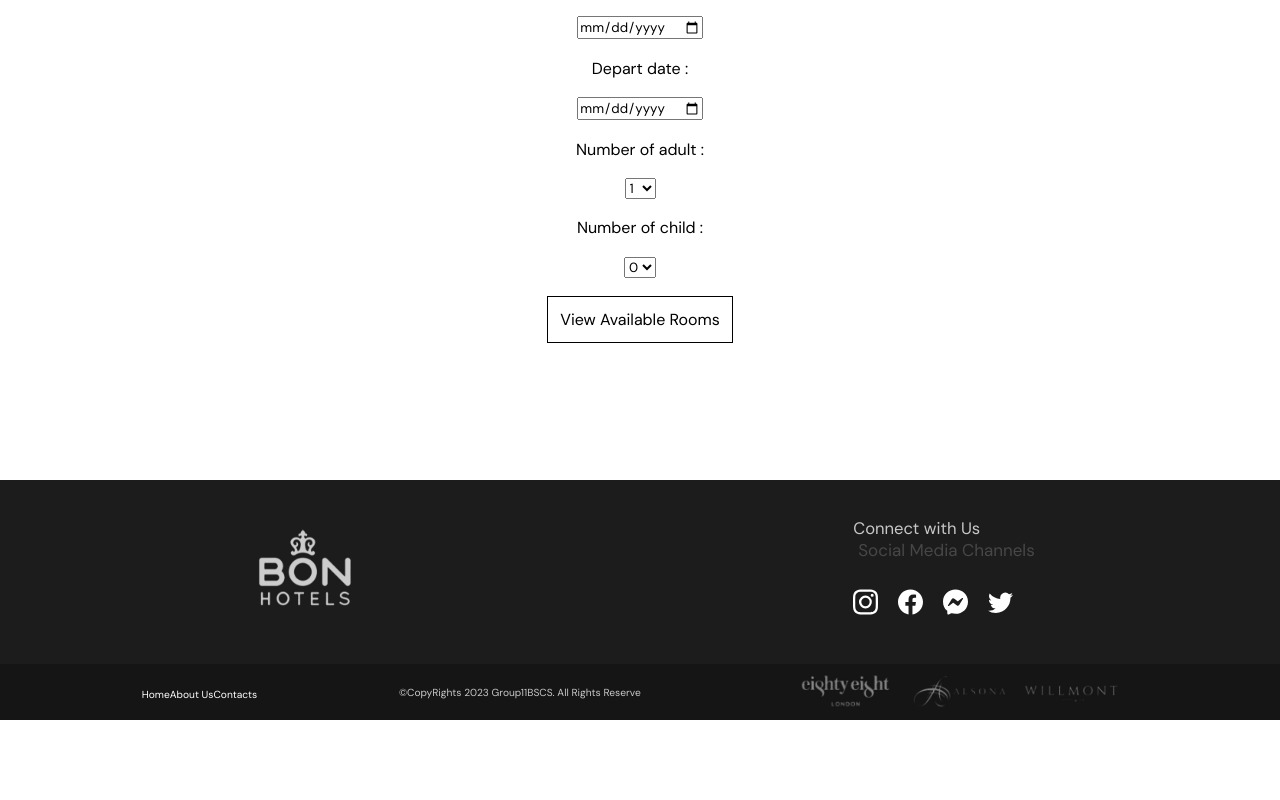
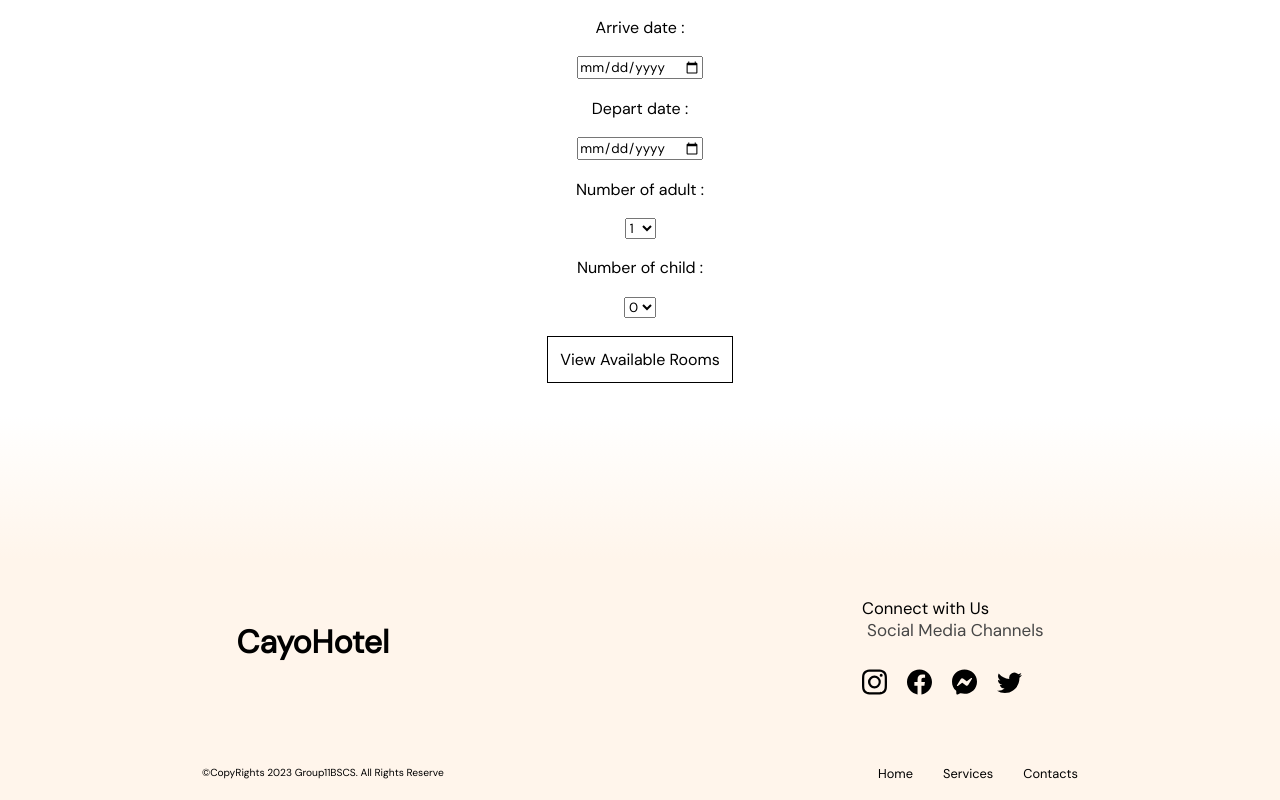
Before and after one commit to NelTeano/Hotel-Reservation, a React (Create React App) app in the folder my-react-app/: page /calendar in a window 1280 px wide. Shown: the part 385-1185 px from the top of the page. Before the commit the page ends 1110 px from the top, so only its background shows below. Built offline with nearby package versions, Linux system fonts and the light colour scheme.

Commit message:
little update changed footer in other pages so its all same and just added scroll to element when services in navbar clicked

```diff
--- a/my-react-app/src/footer.js
+++ b/my-react-app/src/footer.js
@@ -1,7 +1,6 @@
 import React from 'react'
 import './styles/footer.css'
-import brandLogos from './images/brandslogo.png'
-import SampleLogo from './images/SampleLogo.png'
+
 
 export default function footer() {
 
@@ -34,8 +33,7 @@ export default function footer() {
     <div className='footer-container'>
         <div className='foot'>
             <span>
-                <img alt='hotelLogo' src={SampleLogo}
-                style={{height: '12vh', width: 'auto'}}></img>
+            <a href='/'><h1>CayoHotel</h1></a>
             </span>
 
             <span><p>Connect with Us</p>
@@ -79,16 +77,14 @@ export default function footer() {
 
         </div>
         <div className='toe'>
-            <div>
-                <span><a href='/homepage'>Home</a></span>
-                <span><a href='/#'>About Us</a></span>
-                <span><a href='/#'>Contacts</a></span>
-            </div>
+
             <div>
                 <p>&#169;CopyRights 2023 Group11BSCS. All Rights Reserve</p>
             </div>
             <div>
-                <img alt='brandsLogo' src={brandLogos} style={{height: '100%', maxHeight: '60px'}}></img>
+                <span><a href='/'>Home</a></span>
+                <span><a href='/#'>Services</a></span>
+                <span><a href='/#'>Contacts</a></span>
             </div>
         </div>
     </div>
--- a/my-react-app/src/login.js
+++ b/my-react-app/src/login.js
@@ -36,7 +36,7 @@ export default function Login() {
         >
           <div>
             <Typography level="h4" component="h1">
-              <b>Welcome!</b>
+              <b>Administrator</b>
             </Typography>
             <Typography level="body2">Sign in to continue.</Typography>
           </div>
@@ -78,8 +78,8 @@ export default function Login() {
         mt: 1 /* margin top */,
         backgroundColor: 'black',
       '&:hover': {
-        color: '#c8c8c8',
-        backgroundColor: '#1c1c1c',
+        color: 'white',
+        backgroundColor: '#b82693',
       }  }}>Log in</Button>
           <Typography
             endDecorator={<Link
--- a/my-react-app/src/pages/TemporaryDatePicker.jsx
+++ b/my-react-app/src/pages/TemporaryDatePicker.jsx
@@ -15,7 +15,7 @@ export default function TemporaryDatePicker({
   setAvailableRooms}) {
 
   return (
-    <>
+    < >
       <Navbar />
       <EditBox arriveDate={arriveDate} departDate={departDate} previousPage={'/'} />
       <h3 style={{textAlign: 'center'}}>Temporary Date Picker</h3>
--- a/my-react-app/src/pages/confirmbookPage.jsx
+++ b/my-react-app/src/pages/confirmbookPage.jsx
@@ -3,6 +3,7 @@ import Form from '../bookform'
 import Navbar from '../navigation2'
 import EditBox from '../editbox'
 import SummaryBox from '../summaryBox'
+import Footer from '../footer'
 import '../styles/bookingpage.css'
 
 export default function confirmbookPage({
@@ -41,6 +42,7 @@ export default function confirmbookPage({
 
         </div>
     </div>
+    <Footer />
     </>
   )
 }
--- a/my-react-app/src/pages/home.jsx
+++ b/my-react-app/src/pages/home.jsx
@@ -1,4 +1,5 @@
 import React,{useEffect} from 'react'
+import {useRef} from 'react';
 import '../styles/home.css'
 import Carousel from '../Carousel'
 import SampleRoom from "../images/roomsamplelogo.jpg";
@@ -13,6 +14,12 @@ export default function Home({coverImg, facilityImg1, facilityImg2, smallRectang
     useEffect(() => {
         AOS.init();
       }, [])
+
+      const ref = useRef(null);
+
+      const handleClick = () => {
+        ref.current?.scrollIntoView({behavior: 'smooth'});
+      };
 
 
     const imgSrc = {
@@ -159,7 +166,7 @@ export default function Home({coverImg, facilityImg1, facilityImg2, smallRectang
 
             <span className='navbar-links'>
                 <a  style={{fontSize:'1.1vw'}} href='/#'>Home</a>
-                <a  style={{fontSize:'1.1vw'}} href='/#'>Services</a>
+                <button  style={{fontSize:'1.1vw'}} href='/' onClick={handleClick}>Services</button>
                 <a  style={{fontSize:'1.1vw'}} href='/#'>Contacts</a>
             </span>
         </div>
@@ -280,7 +287,7 @@ export default function Home({coverImg, facilityImg1, facilityImg2, smallRectang
                     lineHeight: '125%'
                 }}
                     >Luxury Rooms</h1>
-                <p style={{
+                <p ref={ref} style={{
                     textAlign: "center",
                     lineHeight: '125%'
                 }}
@@ -300,7 +307,7 @@ export default function Home({coverImg, facilityImg1, facilityImg2, smallRectang
         <footer>
         <div className='home-footer'>
             <span>
-                <a href='/#'><h1>CayoHotel</h1></a>
+                <a href='/'><h1>CayoHotel</h1></a>
             </span>
 
             <span><p>Connect with Us</p>
@@ -351,8 +358,8 @@ export default function Home({coverImg, facilityImg1, facilityImg2, smallRectang
                 </span>
 
                 <span className='links'>
-                    <a href='/#'>Home</a>
-                    <a href='/#'>Services</a>
+                    <a href='/'>Home</a>
+                    <a href='/'>Services</a>
                     <a href='/#'>Contacts</a>
                 </span>
             </div>
--- a/my-react-app/src/styles/TemporaryDatePicker.css
+++ b/my-react-app/src/styles/TemporaryDatePicker.css
@@ -1,17 +1,19 @@
 * {
     padding: 0px;
-    margin: 0xp;
+    margin: 0px;
     box-sizing: border-box;
 }
 
 .mainDatePickerContainer {
     display: flex;
-    height: 80vh;
+    height: 90vh;
     width: 100vw;
     justify-content: center;
     align-items: center;
     flex-direction: column;
     gap: 1.15em;
+    background: linear-gradient(180deg, #FFFFFF 80%, #FFF5EB 100%);
+
 }
 
 .rooms-booknow-btn {
--- a/my-react-app/src/styles/bookform.css
+++ b/my-react-app/src/styles/bookform.css
@@ -9,6 +9,7 @@
     height: 80vh;
     width: 50vw;
     border: 1px solid black;
+    background-color: white;
 
 }
 
--- a/my-react-app/src/styles/bookingpage.css
+++ b/my-react-app/src/styles/bookingpage.css
@@ -1,6 +1,8 @@
 .booking-container{
     display: flex;
     justify-content: space-around;
+    padding-bottom: 120px;
     align-items: center;
-    height: 1000px;
+    height: 130vh;
+    background: linear-gradient(180deg, #FFFFFF 51.13%, #FFF5EB 100%);
 }
--- a/my-react-app/src/styles/footer.css
+++ b/my-react-app/src/styles/footer.css
@@ -1,34 +1,36 @@
 .footer-container{
     display: flex;
     flex-direction: column;
+
+
 }
 .foot{
     display: flex;
     justify-content: space-around;
     align-items: center;
-    background-color: #1c1c1c;
+    background-color: #FFF5EB ;
     height: 23vh;
 
 }
 
 .foot p{
-    color: #c8c8c8;
+    color: black;
     font-size: 1.3vw;
 }
 
 .foot a{
 
     text-decoration: none;
-    color: white;
+    color: black;
     margin-right: 11%;
 }
 
 
 .toe{
     display: flex;
-    justify-content: space-evenly;
+    justify-content: space-around;
     align-items: center;
-    background-color: #151515;
+    background-color: #FFF5EB ;
     height: 7vh;
     color: #c8c8c8;
 
@@ -36,10 +38,19 @@
 
 .toe p{
     font-size: 0.8vw;
+    color: black;
 }
 
 .toe a{
+    margin-left: 30px;
     text-decoration: none;
-    color: white;
-    font-size: 0.8vw;
+    color: black;
+    font-size: 1vw;
 }
+
+.toe a:hover, footer a:hover{
+
+        color: #319194;
+        transition: 0.6s;
+
+}
--- a/my-react-app/src/styles/home.css
+++ b/my-react-app/src/styles/home.css
@@ -19,7 +19,16 @@
     z-index: 100;
 }
 
-.navbar-links a:hover{
+.navbar-home button{
+    background-color: transparent;
+    color: white;
+    border: none;
+    margin-left: 10px;
+    cursor: pointer;
+}
+
+
+.navbar-links a:hover , .navbar-links button:hover{
     color: black;
     transition: 0.4s;
 }
--- a/my-react-app/src/styles/login.css
+++ b/my-react-app/src/styles/login.css
@@ -15,7 +15,7 @@
     top: -15%;
     transform: rotate(-0.14deg);
     border-radius: 50%;
-    background: radial-gradient(farthest-corner at 10px 10px, #E7EA59, #FFF066, #FFE484, #FDFFB4);
+    background: radial-gradient(farthest-corner at 10px 10px, #b82693, #800d6c, #660c62, #a10e8e);
 
 }
 
@@ -38,5 +38,5 @@
     bottom: 10%;
     transform: rotate(-0.14deg);
     border-radius: 50%;
-    background: radial-gradient(farthest-corner at 100px 40px,#FFE484, #FFF066, #FFE484, #FDFFB4);
+    background: radial-gradient(farthest-corner at 10px 10px, #b82693, #800d6c, #660c62, #a10e8e);
 }
```
